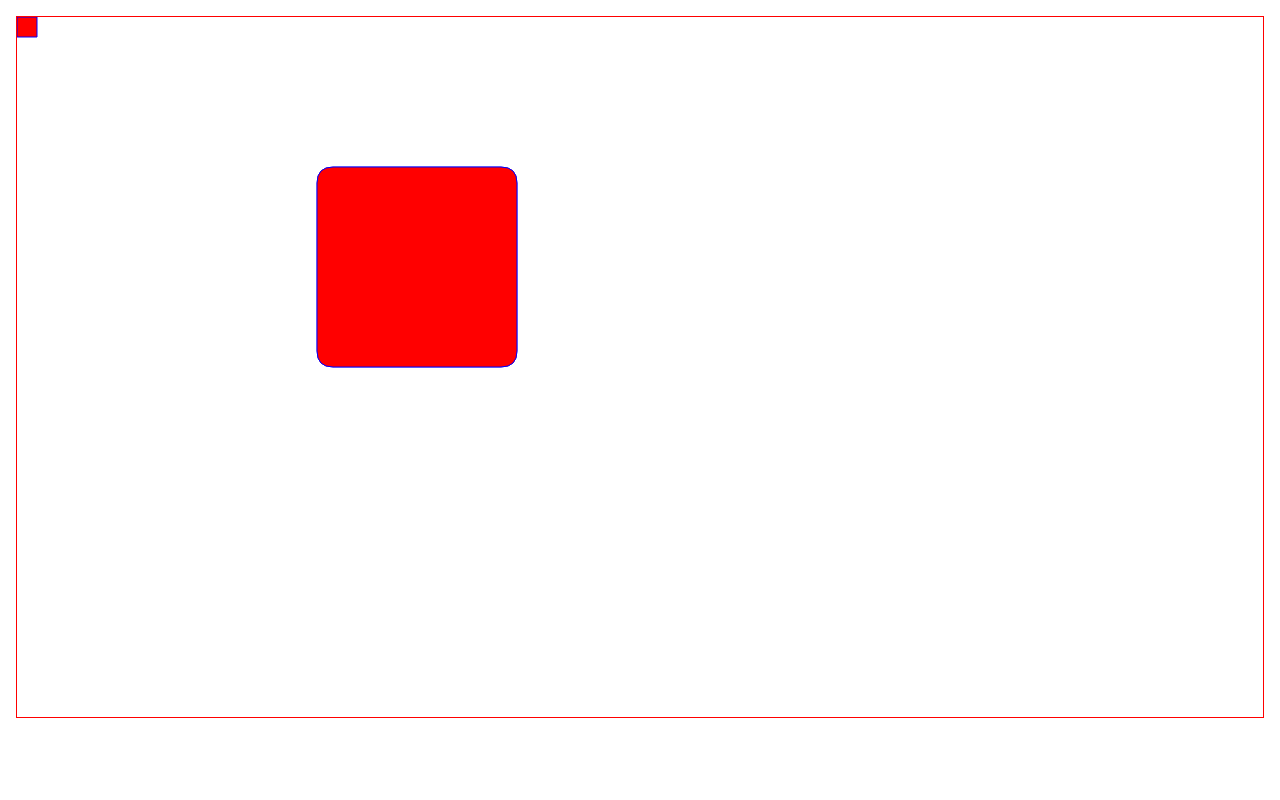
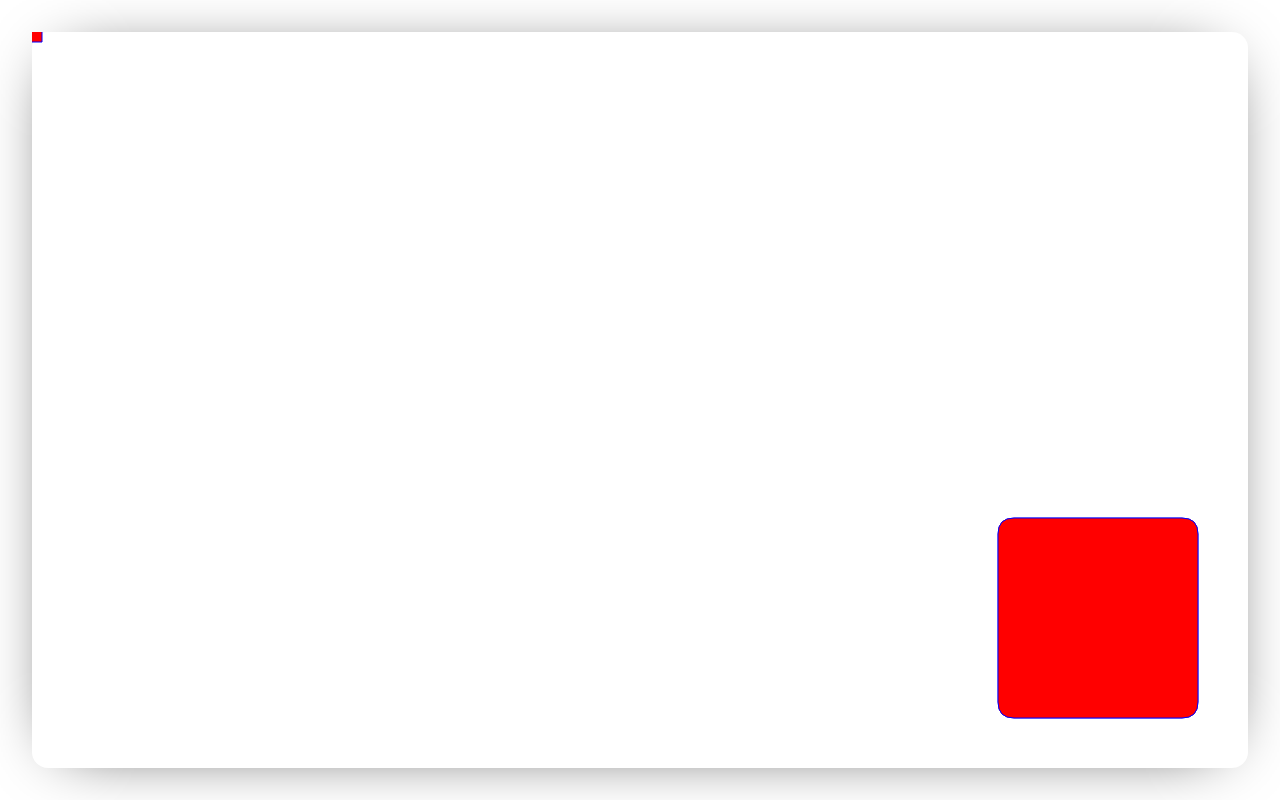
Before and after one commit to dj24/react-canvas, a React (Create React App) app: page / in a window 1280 px wide. Built offline with nearby package versions, Linux system fonts and the light colour scheme.

Commit message:
replace x and y with constraints

```diff
--- a/src/App.js
+++ b/src/App.js
@@ -4,6 +4,8 @@ import { Canvas, Rect } from "./Components";
 
 const App = () => {
   const [width, setWidth] = useState(200);
+  const [top, setTop] = useState(null);
+  const [bottom, setBottom] = useState(50);
   const [scale, setScale] = useState(1);
   const [fill, setFill] = useState("red");
 
@@ -11,14 +13,21 @@ const App = () => {
     <>
       <Canvas
         style={{
-          height: 700,
-          border: "1px solid red",
-          margin: 16,
+          position: "fixed",
+          bottom: 32,
+          top: 32,
+          left: 32,
+          right: 32,
+          background: "white",
+          borderRadius: 16,
+          boxShadow: "0 4px 64px -32px rgba(0,0,0,1)",
         }}
       >
         <Rect
-          x={300}
-          y={150}
+          left={top}
+          right={bottom}
+          top={top}
+          bottom={bottom}
           scale={scale}
           width={width}
           height={width}
@@ -26,10 +35,17 @@ const App = () => {
           borderRadius={16}
           onClick={() => {
             setWidth((current) => (current === 400 ? 200 : 400));
-            setFill((current) => (current === "red" ? "blue" : "red"));
+            if (top) {
+              setTop(null);
+              setBottom(50);
+            }
+            if (bottom) {
+              setBottom(null);
+              setTop(50);
+            }
           }}
-          onMouseEnter={() => setScale(1.1)}
-          onMouseLeave={() => setScale(1)}
+          onMouseDown={() => setScale(0.9)}
+          onMouseUp={() => setScale(1)}
         />
         {/* <Rect x={50} y={50} /> */}
       </Canvas>
--- a/src/Components/Canvas.js
+++ b/src/Components/Canvas.js
@@ -1,4 +1,11 @@
-import React, { useRef, useEffect, createContext, useContext } from "react";
+import React, {
+  useRef,
+  useEffect,
+  createContext,
+  useContext,
+  useState,
+  useCallback,
+} from "react";
 
 import { rect, roundedRect } from "../util";
 
@@ -7,7 +14,7 @@ const CanvasContext = createContext();
 const useCanvas = () => useContext(CanvasContext);
 
 const Canvas = ({ children, style }) => {
-  const ref = useRef(null);
+  const [canvas, setCanvas] = useState(null);
   const objects = useRef([]);
   const mousePosition = useRef({ x: 0, y: 0 });
   const lastFrameTime = useRef(0);
@@ -15,7 +22,6 @@ const Canvas = ({ children, style }) => {
   const dispatch = (action) => {
     const copiedState = [...objects.current];
     const { index, styles, targets, ...rest } = action;
-    console.log({ styles });
     if (objects.current[index]) {
       Object.entries(objects.current[index].styles).forEach(([key, spring]) => {
         spring.start({
@@ -30,12 +36,15 @@ const Canvas = ({ children, style }) => {
       styles,
     };
     objects.current = copiedState;
-    console.log({ action });
   };
 
-  const renderRect = (obj) => {
+  const renderRect = useCallback(
+    (obj) => {
+      if (!canvas) {
+        return;
+      }
       const { borderRadius, styles } = obj;
-    const context = ref.current.getContext("2d");
+      const context = canvas.getContext("2d");
 
       // Using canvas means we need to tell springs how much to animate
       const currentTime = new Date().getTime();
@@ -49,8 +58,8 @@ const Canvas = ({ children, style }) => {
       if (borderRadius === 0) {
         rect(
           context,
-        styles.x.get(),
-        styles.y.get(),
+          styles.x.get() + ((1 - styles.scale.get()) * styles.width.get()) / 2,
+          styles.y.get() + ((1 - styles.scale.get()) * styles.height.get()) / 2,
           styles.width.get() * styles.scale.get(),
           styles.height.get() * styles.scale.get(),
           styles.fill.get(),
@@ -59,8 +68,8 @@ const Canvas = ({ children, style }) => {
       } else {
         roundedRect(
           context,
-        styles.x.get(),
-        styles.y.get(),
+          styles.x.get() + ((1 - styles.scale.get()) * styles.width.get()) / 2,
+          styles.y.get() + ((1 - styles.scale.get()) * styles.height.get()) / 2,
           styles.width.get() * styles.scale.get(),
           styles.height.get() * styles.scale.get(),
           styles.fill.get(),
@@ -68,20 +77,35 @@ const Canvas = ({ children, style }) => {
           borderRadius
         );
       }
-  };
+    },
+    [canvas]
+  );
+
+  const [width, setWidth] = useState(null);
+  const [height, setHeight] = useState(null);
 
   useEffect(() => {
+    if (!canvas) {
+      return;
+    }
     let animationFrameId;
-    const canvas = ref.current;
-    const context = ref.current.getContext("2d");
+    const context = canvas.getContext("2d");
+    const parent = canvas.parentNode;
+    if (!width) {
+      setWidth(parent.offsetWidth * window.devicePixelRatio);
+    }
+    if (!height) {
+      setHeight(parent.offsetHeight * window.devicePixelRatio);
+    }
 
     const resizeObserver = new ResizeObserver((entries) => {
       const { width, height } = entries[0].contentRect;
-      canvas.width = width;
-      canvas.height = height;
+      setWidth(width);
+      setHeight(height);
     });
     resizeObserver.observe(canvas);
-
+    if (!width || !height) return;
+    console.log({ width, height });
     const render = () => {
       context.setTransform(
         window.devicePixelRatio,
@@ -94,14 +118,14 @@ const Canvas = ({ children, style }) => {
       context.clearRect(
         0,
         0,
-        canvas.width * window.devicePixelRatio,
-        canvas.height * window.devicePixelRatio
+        width * window.devicePixelRatio,
+        height * window.devicePixelRatio
       );
       objects.current.forEach(renderRect);
       rect(
         context,
-        mousePosition.current.x,
-        mousePosition.current.y,
+        mousePosition.current.x - 10,
+        mousePosition.current.y - 10,
         20,
         20,
         "red",
@@ -115,7 +139,7 @@ const Canvas = ({ children, style }) => {
       resizeObserver.unobserve(canvas);
       window.cancelAnimationFrame(animationFrameId);
     };
-  }, []);
+  }, [canvas, renderRect, height, width]);
 
   const indexedChildren = React.Children.map(children, (child, i) =>
     React.isValidElement(child)
@@ -125,7 +149,7 @@ const Canvas = ({ children, style }) => {
 
   const handleMouseMove = (event) => {
     const { clientX, clientY } = event;
-    const { x, y } = ref.current.getBoundingClientRect();
+    const { x, y } = canvas.getBoundingClientRect();
     mousePosition.current = { x: clientX - x, y: clientY - y };
   };
 
@@ -163,9 +187,7 @@ const Canvas = ({ children, style }) => {
 
   const handleClick = (event) => {
     // Reverse the array to check top layers first
-
     objects.current.reverse().forEach((object) => {
-      console.log(object);
       const { x, y, width, height } = object.styles;
       if (
         object.onClick &&
@@ -181,9 +203,7 @@ const Canvas = ({ children, style }) => {
 
   const handleMouseEnter = (event) => {
     // Reverse the array to check top layers first
-
     objects.current.reverse().forEach((object) => {
-      console.log(object);
       const { x, y, width, height } = object.styles;
       if (
         object.onMouseEnter &&
@@ -201,7 +221,6 @@ const Canvas = ({ children, style }) => {
     // Reverse the array to check top layers first
 
     objects.current.reverse().forEach((object) => {
-      console.log(object);
       const { x, y, width, height } = object.styles;
       if (
         object.onMouseLeave &&
@@ -219,18 +238,27 @@ const Canvas = ({ children, style }) => {
     dispatch,
     objects: objects.current,
     mousePosition: mousePosition.current,
+    width: width / window.devicePixelRatio || null,
+    height: height / window.devicePixelRatio || null,
   };
 
   return (
     <div id="canvas-container" style={style}>
       <canvas
+        width={width}
+        height={height}
         style={{
           width: `${window.devicePixelRatio}00%`,
           height: `${window.devicePixelRatio}00%`,
           transformOrigin: "top left",
           transform: `scale(${1 / window.devicePixelRatio})`,
         }}
-        ref={ref}
+        ref={(current) => {
+          if (!current) {
+            return;
+          }
+          setCanvas(current);
+        }}
         onMouseMove={handleMouseMove}
         onMouseDown={handleMouseDown}
         onMouseEnter={handleMouseEnter}
--- a/src/Components/Rect.js
+++ b/src/Components/Rect.js
@@ -1,10 +1,13 @@
 import { useSpring } from "@react-spring/core";
 import { Fragment, useEffect } from "react";
 import { useCanvas } from "./Canvas";
+import usePosition from "../hooks/usePosition";
 
 const Rect = ({
-  x = 0,
-  y = 0,
+  left = 0,
+  top = 0,
+  right,
+  bottom,
   width = 50,
   height = 50,
   fill = "#A5B4FC",
@@ -17,14 +20,30 @@ const Rect = ({
   onClick,
 }) => {
   const { dispatch } = useCanvas();
+
+  const {
+    x,
+    y,
+    width: adjustedWidth,
+    height: adjustedHeight,
+  } = usePosition({
+    top,
+    left,
+    right,
+    bottom,
+    width,
+    height,
+  });
+
   const [styles] = useSpring(() => ({
-    width,
+    width: adjustedWidth,
+    height: adjustedHeight,
     fill,
     stroke,
-    height,
     x,
     y,
     scale,
+    config: { mass: 1, tension: 150, friction: 40 },
   }));
   useEffect(() => {
     if (index === undefined) {
@@ -38,7 +57,15 @@ const Rect = ({
       onMouseUp,
       onClick,
       styles,
-      targets: { width, fill, stroke, height, x, y, scale },
+      targets: {
+        width: adjustedWidth,
+        fill,
+        stroke,
+        height: adjustedHeight,
+        x,
+        y,
+        scale,
+      },
     });
   }, [
     dispatch,
@@ -48,10 +75,10 @@ const Rect = ({
     onClick,
     onMouseUp,
     styles,
-    width,
+    adjustedHeight,
+    adjustedWidth,
     fill,
     stroke,
-    height,
     scale,
     x,
     y,
--- /dev/null
+++ b/src/hooks/usePosition.js
@@ -0,0 +1,43 @@
+import { useCanvas } from "../Components/Canvas";
+
+/**
+ * Converts rect constraints into an x and y position
+ *
+ * @param {Object} object containing rect constraints
+ * @returns object with x and y position
+ */
+const usePosition = ({
+  top,
+  right,
+  left,
+  bottom,
+  width: objectWidth = 0,
+  height: objectHeight = 0,
+}) => {
+  const { width: canvasWidth, height: canvasHeight } = useCanvas();
+  let x = 0;
+  let y = 0;
+  let width = objectWidth;
+  let height = objectHeight;
+  if (canvasWidth && canvasHeight) {
+    if (left) {
+      x = left;
+    } else if (right) {
+      x = canvasWidth - objectWidth - right;
+    }
+    if (top) {
+      y = top;
+    } else if (bottom) {
+      y = canvasHeight - objectHeight - bottom;
+    }
+    if (left && right) {
+      width = canvasWidth - left - right;
+    }
+    if (top && bottom) {
+      height = canvasHeight - top - bottom;
+    }
+  }
+  return { x, y, width, height };
+};
+
+export default usePosition;
```
Lines whose indentation alone changed are shown as unchanged.
